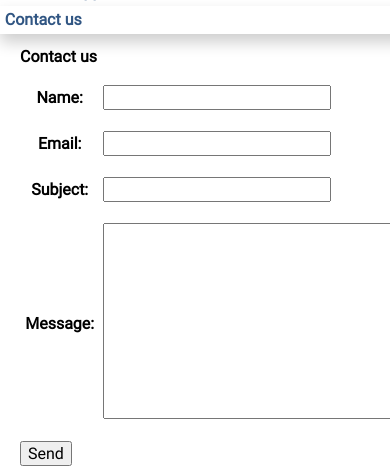
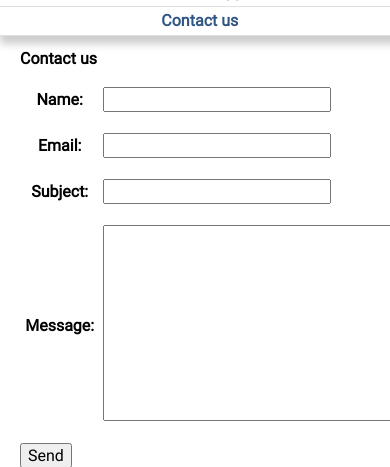
Before and after one commit to cyverseuk/cyverse_website, a Django app: page /contact/ in a window 390 px wide; the page is wider, and only the part inside the window is pictured. Shown: the part 195-662 px from the top of that part. Run offline with Django 3.2, Linux system fonts and the light colour scheme; parts of the project's set-up code (start-up, migrations or seed data) failed here and were passed over; some libraries are stand-ins or nearby versions.

Commit message:
this is a more reasonabe styling, even if it could use some improvements

```diff
--- a/japps/static/japps/stylesheet.css
+++ b/japps/static/japps/stylesheet.css
@@ -152,7 +152,9 @@
     clear: both;
     float: none;
     background-color: white;
-    box-shadow: 0px 8px 16px 0px rgba(0,0,0,0.2);
+    box-shadow: 0px 8px 8px 0px rgba(0,0,0,0.2);
+    text-align: center;
+    border-bottom: 1px solid #DEE0DF;
   }
   .menu li .dropdown {
     display: block;
@@ -169,6 +171,13 @@
     clear: both;
     float: none;
     padding: 0;
+    box-shadow: none !important;
+    margin-top: 0.3em;
+  }
+  .menu li ul#prof_dropdown li {
+    box-shadow: none !important;
+    border-top: 1px solid #DEE0DF;
+    border-bottom: none;
   }
 }
 .description p {
```
